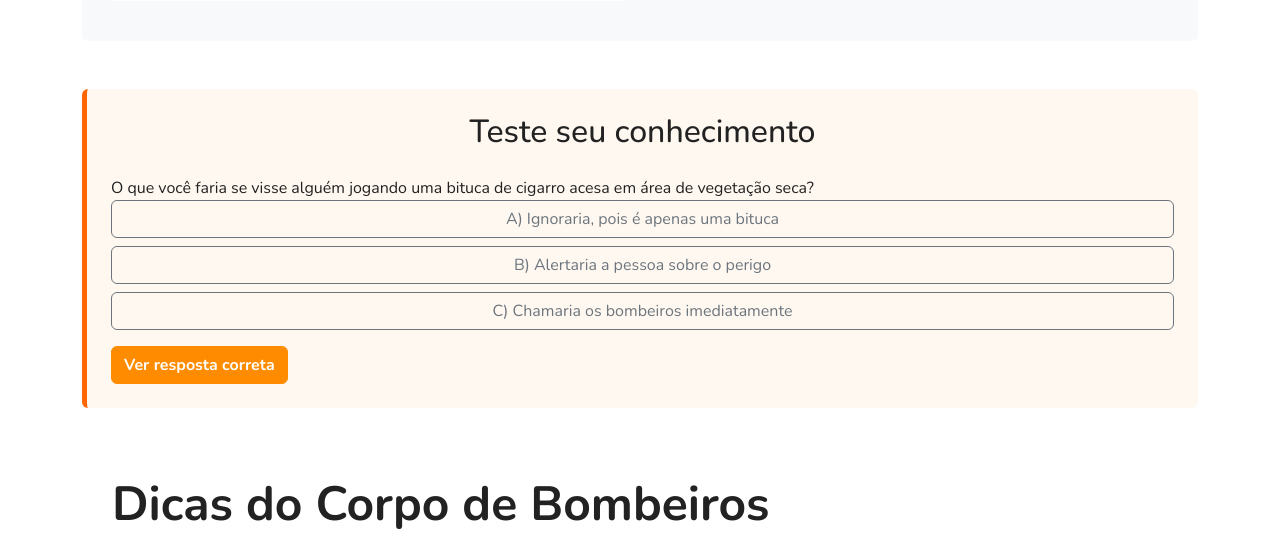
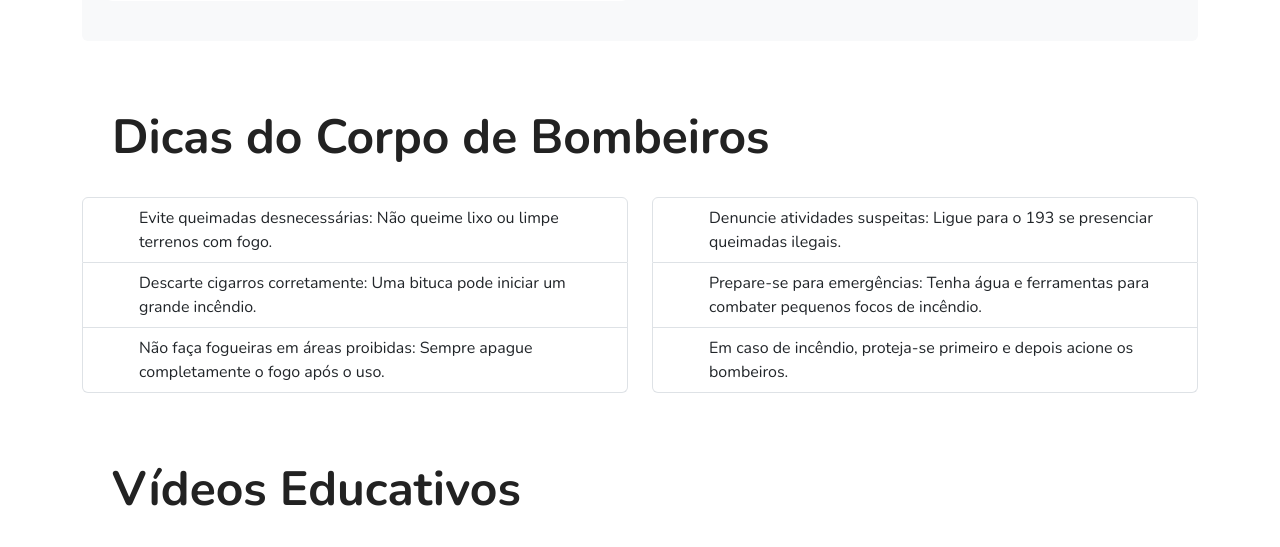
Before and after one commit to kaiqsou/fogozero-pi, a PHP site: page /views/educacao.php in a window 1280 px wide. Shown: the part 2425-2972 px from the top of the page. Run offline with PHP 8.4, Linux system fonts and the light colour scheme.

Commit message:
leves mudanças no css e nas views cadastro, denuncia, educacao e login

```diff
--- a/css/style.css
+++ b/css/style.css
@@ -214,17 +214,6 @@ img {
   box-shadow: 0 10px 20px rgba(255,140,0,0.2);
 }
 
-/* Quiz */
-.quiz-prevencao {
-  background-color: #fff8f0;
-  border-left: 5px solid #ff6600;
-}
-
-.quiz-opcao.active {
-  background-color: #ff8c00;
-  color: white;
-}
-
 /* Listas com ícones */
 .list-group-item i {
   min-width: 24px;
@@ -271,16 +260,9 @@ img {
   padding: 20px;
 }
 
-/* DENÚNCIA */
-.fundo-imagem {
-  background-size: cover;
-  padding: 60px 20px;
-  min-height: calc(100vh - 100px);
-  box-sizing: border-box;
-}
 .comentarios-form,
 .comentarios-lista {
-  max-width: 600px;
+  max-width: 700px;
   margin: 60px auto;
   background: rgba(255, 255, 255, 0.8);
   border: 2px solid #ccc;
@@ -375,10 +357,10 @@ button[type="submit"]:hover {
 
 
 /* FORMULÁRIO DE CADASTRO */
-.cadastro-bg {
+.img-bg {
   background-image: url('../img/FotoFundoFogo.jpg');
   background-size: cover;
-  background-position: center;
+  background-position: fixed;
   display: flex;
   justify-content: center;
   align-items: center;
@@ -386,8 +368,42 @@ button[type="submit"]:hover {
   padding: 20px;
 }
 
+.login-form
+{
+  background-color: rgba(255, 255, 255, 0.8);
+  padding: 40px;
+  border-radius: 8px;
+  box-shadow: 0 4px 8px rgba(0, 0, 0, 0.1);
+  width: 100%;
+  max-width: 600px;
+}
+
+
+.denuncia-bg
+{
+  background-image: url('../img/FotoFundoFogo.jpg');
+  background-size: cover;
+  background-position: fixed;
+  justify-content: center;
+  align-items: center;
+  min-height: 100vh;
+  padding: 20px;
+}
+
+.login-bg
+{
+  background-image: url('../img/FotoFundoFogo.jpg');
+  background-size: cover;
+  background-position: fixed;
+  justify-content: center;
+  display: flex;
+  align-items: center;
+  min-height: 100vh;
+  padding: 20px;
+}
+
 .cadastrar-form {
-  background-color: rgba(255, 255, 255, 0.95);
+  background-color: rgba(255, 255, 255, 0.8);
   padding: 40px;
   border-radius: 8px;
   box-shadow: 0 4px 8px rgba(0, 0, 0, 0.1);
--- a/views/cadastro.php
+++ b/views/cadastro.php
@@ -32,7 +32,7 @@
         </div>
     </header>
 
-    <section class="fundo-imagem cadastro-bg">
+    <section class="img-bg">
         <div class="cadastrar-form" id="cadastrar-form">
             <h1 class="introducao">Cadastre-se</h1>
             <form id="cadastroForm" method="POST" action="#">
--- a/views/denuncia.php
+++ b/views/denuncia.php
@@ -30,7 +30,7 @@
         </div>
     </header>
 
-    <section class="fundo-imagem" style="background-image: url('img/FotoFundoFogo.jpg'); background-size: cover; background-position: center; padding: 60px 20px; min-height: calc(100vh - 100px); position: relative;">
+    <section class="denuncia-bg">
         <div class="comentarios-form" id="comentarios-form">
             <h1 class="introducao">Denuncie</h1>
             <form enctype="multipart/form-data">
@@ -66,7 +66,6 @@
                 <button type="submit" class="btn btn-primary w-100">Enviar</button>
             </form>
         </div>
-    </section>
 
         <section class="comentarios-lista" id="comentarios-lista">
             <h2>Denúncias</h2>
@@ -80,6 +79,8 @@
                 <p><strong>Comentário:</strong> Meu  vizinho ateou Fogo na avenida. Há muita fumaça</p>
             </div>
         <!-- Fim dos exemplos de comentários -->
+        </section>
+
     </section>
 
     <footer class="footer">
--- a/views/educacao.php
+++ b/views/educacao.php
@@ -139,25 +139,6 @@
             </div>
         </section>
 
-        <!-- Quiz Interativo -->
-        <section class="quiz-prevencao my-5 p-4 rounded">
-            <h2 class="text-center mb-4">Teste seu conhecimento</h2>
-            <div class="quiz-container">
-                <div class="quiz-pergunta">
-                    <p>O que você faria se visse alguém jogando uma bituca de cigarro acesa em área de vegetação seca?</p>
-                    <div class="d-grid gap-2">
-                        <button class="btn btn-outline-secondary quiz-opcao">A) Ignoraria, pois é apenas uma bituca</button>
-                        <button class="btn btn-outline-secondary quiz-opcao">B) Alertaria a pessoa sobre o perigo</button>
-                        <button class="btn btn-outline-secondary quiz-opcao">C) Chamaria os bombeiros imediatamente</button>
-                    </div>
-                    <button class="btn btn-warning mt-3" id="reveal-answer">Ver resposta correta</button>
-                    <div class="alert alert-success mt-3 d-none" id="resposta-correta">
-                        <strong>Resposta correta: B e C</strong> - O ideal é primeiro alertar a pessoa sobre o perigo e, se necessário, acionar os bombeiros (193) caso haja risco de incêndio.
-                    </div>
-                </div>
-            </div>
-        </section>
-
         <!-- Dicas do Corpo de Bombeiros -->
         <section class="painel-fogo-itens my-5">
             <h2>Dicas do Corpo de Bombeiros</h2>
@@ -270,24 +251,6 @@
     </footer>
 
     <script src="https://cdn.jsdelivr.net/npm/bootstrap@5.3.3/dist/js/bootstrap.bundle.min.js"></script>
-    <script>
-        // Interação do quiz
-        document.getElementById('reveal-answer').addEventListener('click', function() {
-            document.getElementById('resposta-correta').classList.remove('d-none');
-        });
-
-        // Destaque para opções do quiz
-        document.querySelectorAll('.quiz-opcao').forEach(button => {
-            button.addEventListener('click', function() {
-                document.querySelectorAll('.quiz-opcao').forEach(btn => {
-                    btn.classList.remove('active', 'btn-warning');
-                    btn.classList.add('btn-outline-secondary');
-                });
-                this.classList.remove('btn-outline-secondary');
-                this.classList.add('active', 'btn-warning');
-            });
-        });
-    </script>
     <script src="https://cdn.jsdelivr.net/npm/bootstrap@5.3.3/dist/js/bootstrap.bundle.min.js" integrity="sha384-QWTKZyjpPEjISv5WaRU9OFeRpok6YctnYmDr5pNlyT2bRjXh0JMhjY6hW+ALEwIH" crossorigin="anonymous"></script>
 </body>
 </html>
--- a/views/login.php
+++ b/views/login.php
@@ -30,8 +30,8 @@
         </div>
     </header>
 
-    <section class="fundo-imagem" style="background-image: url('img/FotoFundoFogo.jpg'); background-size: cover; background-position: center; padding: 60px 20px; height: 100vh; position: relative;">
-        <div class="cadastrar-form bg-white p-4 rounded shadow" id="cadastrar-form" style="max-width: 500px; margin: auto;">
+    <section class="login-bg">
+        <div class="login-form" id="login-form">
             <h1 class="introducao mb-4 text-center">Login</h1>
             <form id="login">
 
```
Lines whose indentation alone changed are shown as unchanged.
